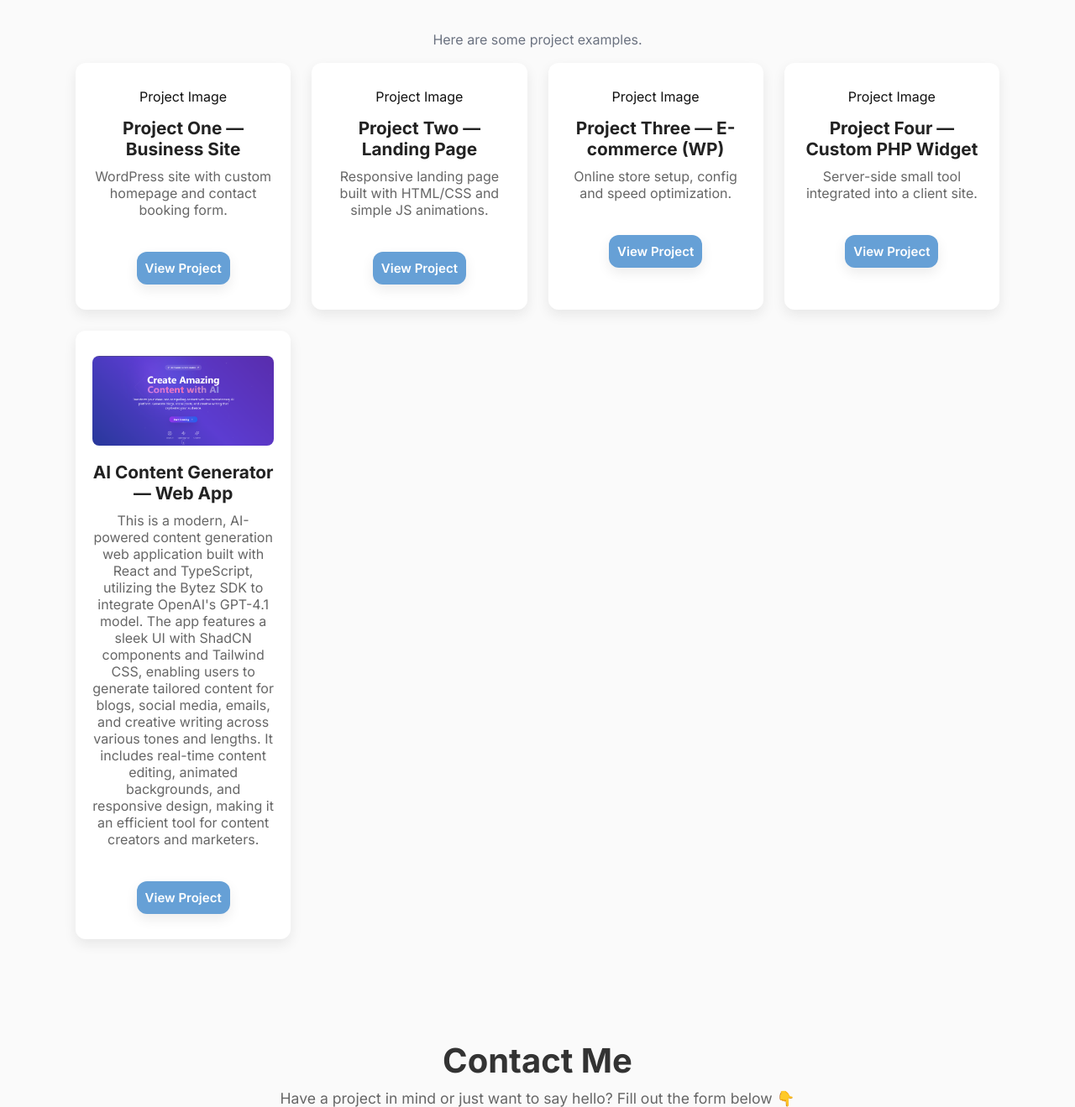
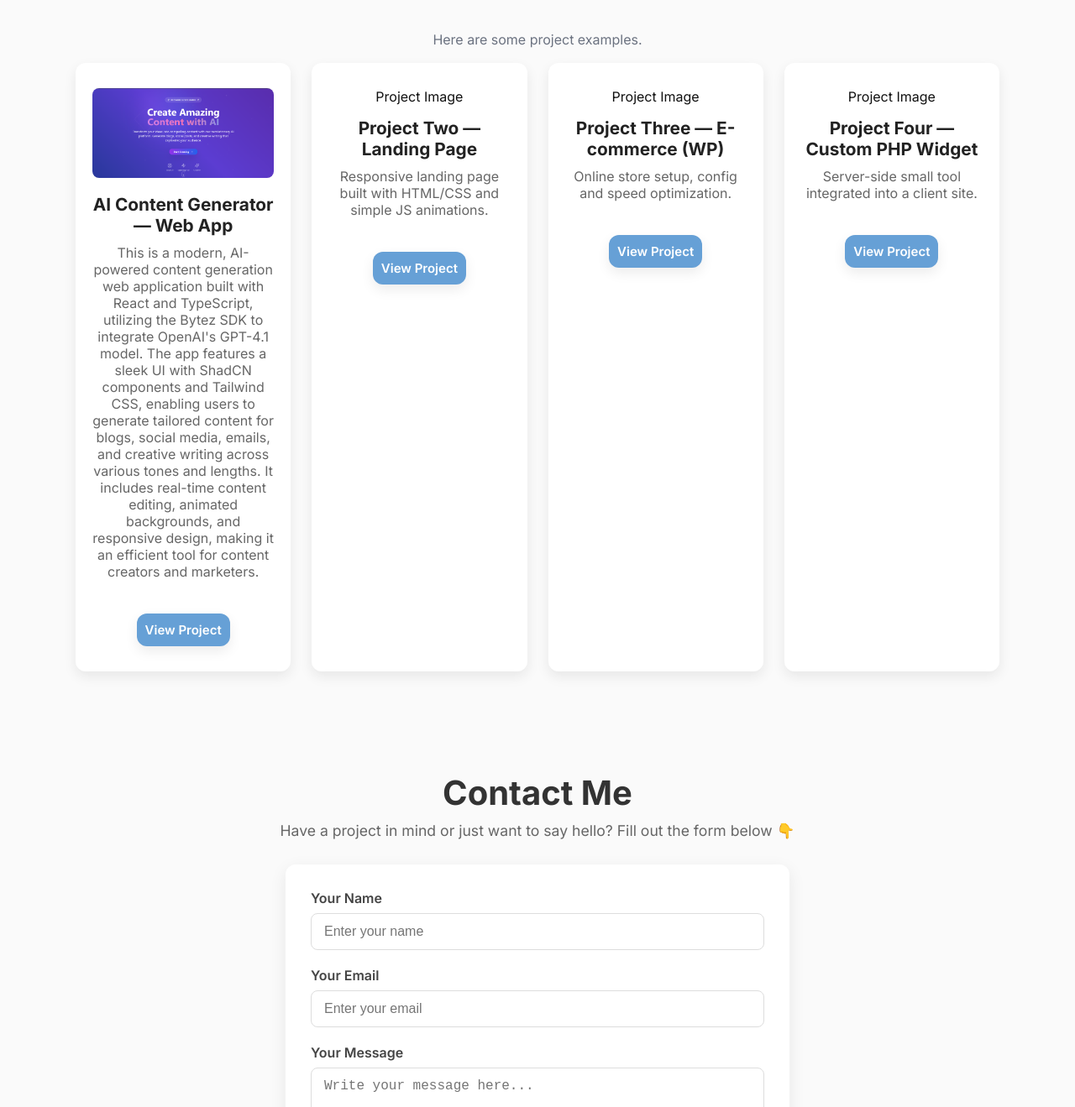
Before and after one commit to Faadi8343/Muhammad-Fahad-Hussain, a plain HTML site: page index.html in a window 1280 px wide. Shown: the part 1536-2855 px from the top of the page at 84% size. Drawn offline with Linux system fonts and the light colour scheme.

Commit message:
Move AI Content Generator to first position in portfolio

```diff
--- a/index.html
+++ b/index.html
@@ -166,12 +166,14 @@
         <p class="muted">Here are some project examples. </p>
 
         <div class="portfolio-grid">
-            <article class="project">
-            <div class="project-visual">Project Image</div>
+          <article class="project">
+            <div class="project-visual">
+              <img src="projectpic.PNG" alt="AI Content Generator Project Image">
+            </div>
             <div class="project-body">
-              <h3 >Project One — Business Site</h3>
-              <p>WordPress site with custom homepage and contact booking form.</p>
-              <a  href="#" class="btn project">View Project</a>
+              <h3>AI Content Generator — Web App</h3>
+              <p>This is a modern, AI-powered content generation web application built with React and TypeScript, utilizing the Bytez SDK to integrate OpenAI's GPT-4.1 model. The app features a sleek UI with ShadCN components and Tailwind CSS, enabling users to generate tailored content for blogs, social media, emails, and creative writing across various tones and lengths. It includes real-time content editing, animated backgrounds, and responsive design, making it an efficient tool for content creators and marketers.</p>
+              <a href="https://chat-ai-pearl-ten.vercel.app/" class="btn project" target="_blank">View Project</a>
             </div>
           </article>
 
@@ -199,17 +201,6 @@
               <h3>Project Four — Custom PHP Widget</h3>
               <p>Server-side small tool integrated into a client site.</p>
               <a class="btn project" href="#">View Project</a>
-            </div>
-          </article>
-
-          <article class="project">
-            <div class="project-visual">
-              <img src="projectpic.PNG" alt="AI Content Generator Project Image">
-            </div>
-            <div class="project-body">
-              <h3>AI Content Generator — Web App</h3>
-              <p>This is a modern, AI-powered content generation web application built with React and TypeScript, utilizing the Bytez SDK to integrate OpenAI's GPT-4.1 model. The app features a sleek UI with ShadCN components and Tailwind CSS, enabling users to generate tailored content for blogs, social media, emails, and creative writing across various tones and lengths. It includes real-time content editing, animated backgrounds, and responsive design, making it an efficient tool for content creators and marketers.</p>
-              <a href="https://chat-ai-pearl-ten.vercel.app/" class="btn project" target="_blank">View Project</a>
             </div>
           </article>
         </div>
```
